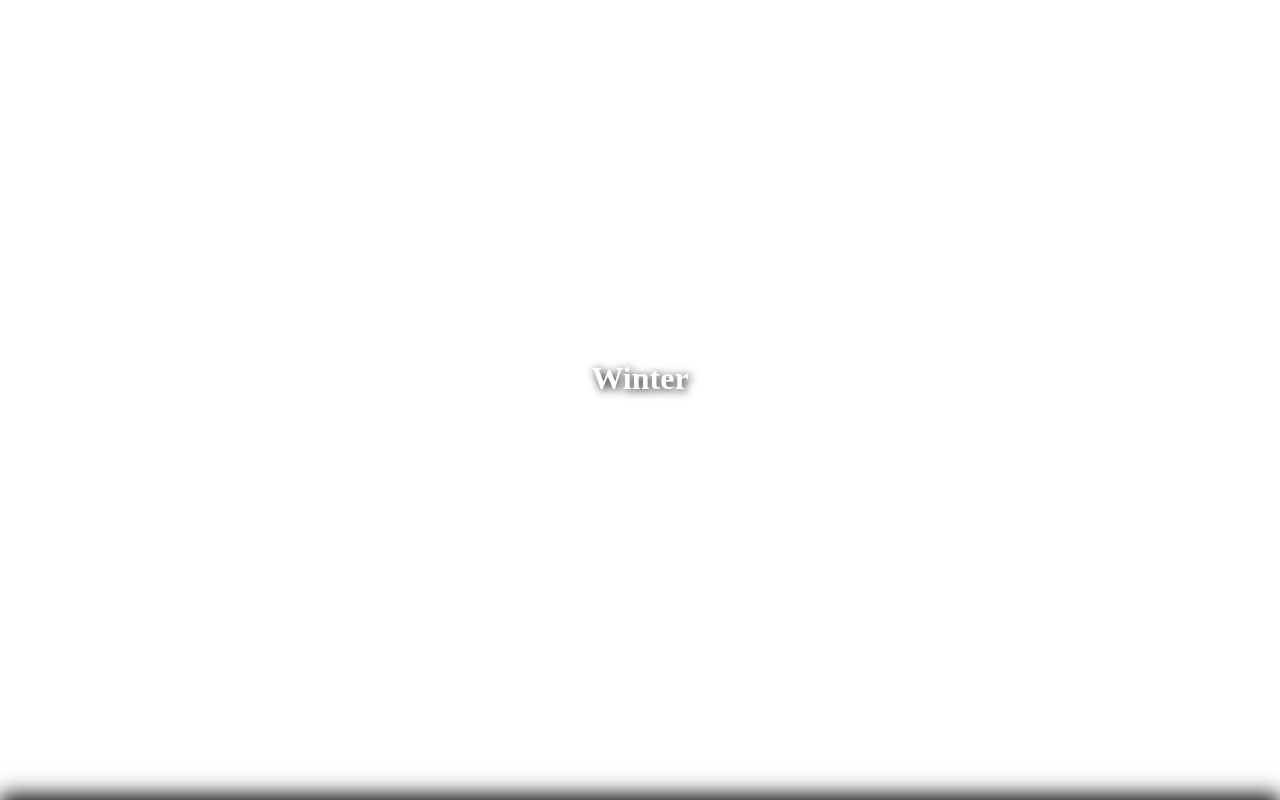
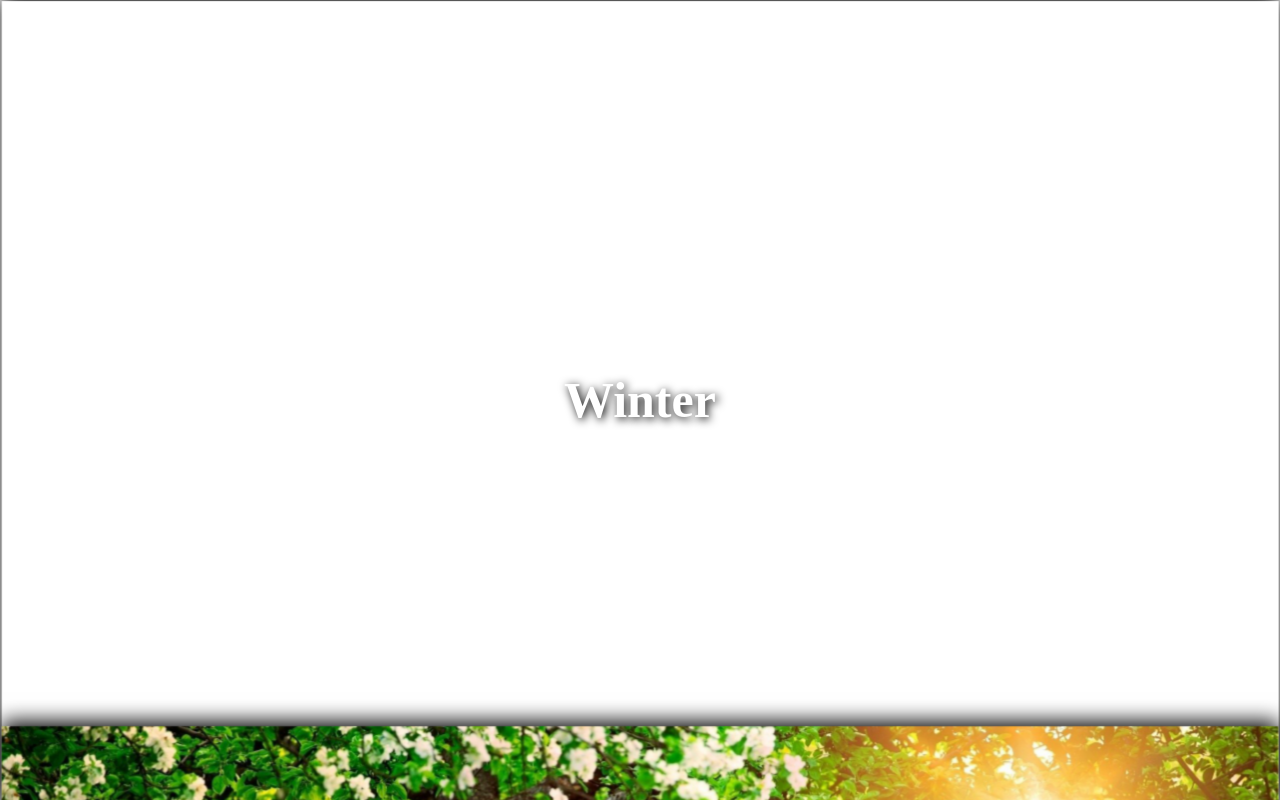
Before and after one commit to Nikitin-Ilya/HTML-CSS, a plain HTML site: page Task_1.5/index.html in a window 1280 px wide. Shown: the top 800 px of the page. Drawn offline with Linux system fonts and the light colour scheme.

Commit message:
Edit task

```diff
--- a/Task_1.5/index.html
+++ b/Task_1.5/index.html
@@ -9,17 +9,21 @@
 </head>
 <body>
   <div class="wrapper">
-    <div class="winter">
-      <h1>Winter</h1>
+    <div class="container winter">
+      <div class="parallax_layer text">Winter</div>
+      <div class="parallax_layer background"></div>
     </div>
-    <div class="spring">
-      <h1>Spring</h1>
+    <div class="container spring">
+      <div class="parallax_layer text">Spring</div>
+      <div class="parallax_layer background"></div>
     </div>
-    <div class="summer">
-      <h1>Summer</h1>
+    <div class="container summer">
+      <div class="parallax_layer text">Summer</div>
+      <div class="parallax_layer background"></div>
     </div>
-    <div class="autumn">
-      <h1>Autumn</h1>
+    <div class="container autumn">
+      <div class="parallax_layer text">Autumn</div>
+      <div class="parallax_layer background"></div>
     </div>
   </div>
 </body>
--- a/Task_1.5/style.scss
+++ b/Task_1.5/style.scss
@@ -6,30 +6,64 @@
   box-sizing: border-box;
 }
 
-h1 {
-  padding-top: 45vh;
-  color: #fff;
-  text-align: center;
-  text-shadow: 2px 2px 10px black;
+@mixin align-center {
+  display: flex;
+  justify-content: center;
+  align-items: center;
 }
 
-div {
-  width: 100%;
+.wrapper{
+  perspective: 300px;
+  overflow-x: hidden;
+  overflow-y: auto;
+}
+
+.text {
+  @include align-center;
+  font-size: 50px;
+  font-weight: 600;
+  color: #fff;
+  text-shadow: 2px 2px 10px black;
+
+}
+
+.container {
+  height: 100vh;
+  transform-style: preserve-3d;
+
+}
+
+.container:not(.autumn){
+  margin-bottom: 167px;
+}
+
+.parallax_layer{
+  height: 100vh;
+  position:absolute;
+  inset: 0;
+  @include align-center;
+}
+
+.background {
+  height: 100vh;
+  width: 100vw;
+  z-index: -1;
+  transform: translateZ(-100px) scale(1.33);
   box-shadow: 0 -5px 20px black;
 }
 
-.winter {
+.winter > .background {
   background: url(./img/winter.jpg) center/cover no-repeat fixed;
 }
 
-.spring {
+.spring > .background {
   background: url(./img/spring.jpg) center/cover no-repeat fixed;
 }
 
-.summer {
+.summer > .background {
   background: url(./img/summer.jpg) center/cover no-repeat fixed;
 }
 
-.autumn {
+.autumn > .background {
   background: url(./img/autumn.jpg) center/cover no-repeat fixed;
 }
```
Also changed, not shown: Task_1.5/style.css.
